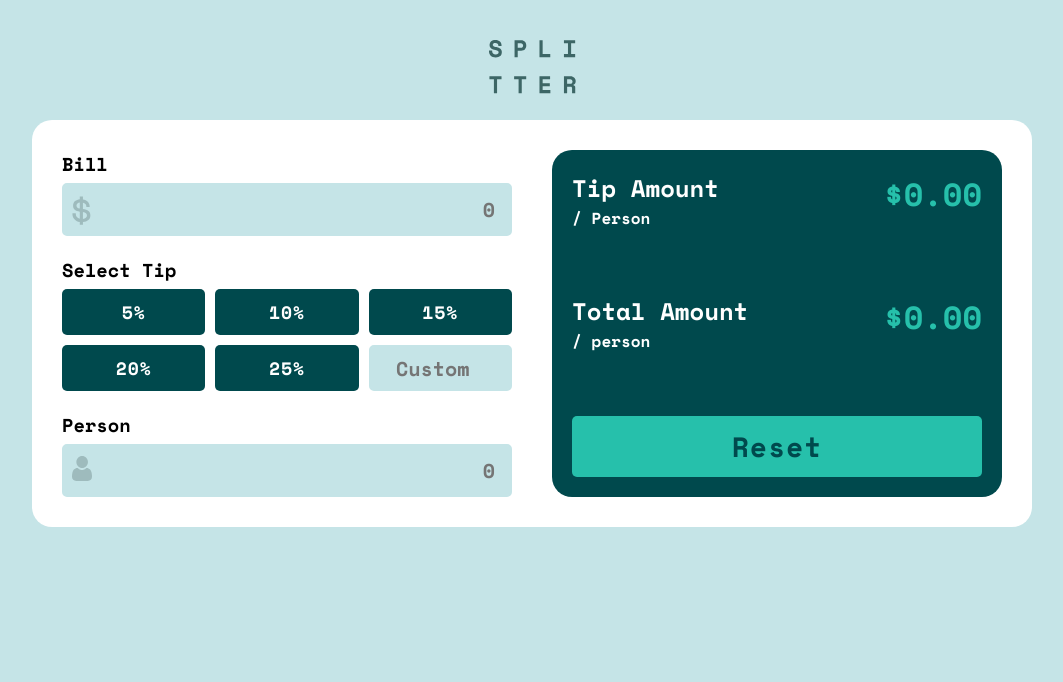
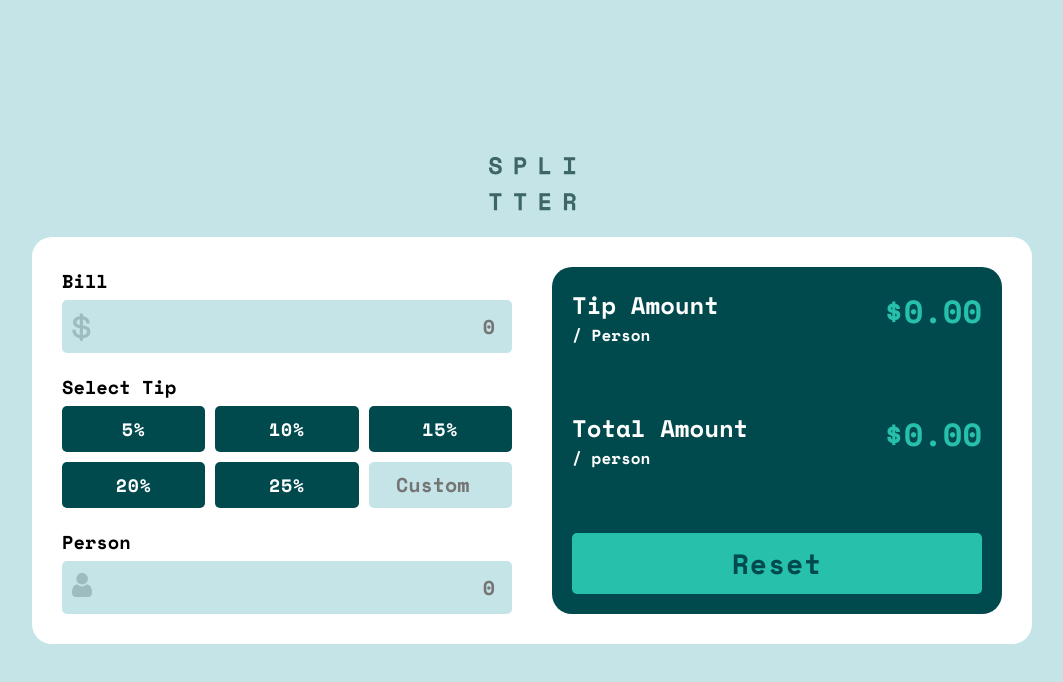
Before and after one commit to muhammadfarooq85/Tip-Calculator-App, a plain HTML site: page index.html in a window 1280 px wide. Shown: the whole page, without its empty margins (108-1171 px from the left). Drawn offline with nearby package versions, Linux system fonts and the light colour scheme.

```diff
--- a/style.css
+++ b/style.css
@@ -33,10 +33,11 @@ body {
   align-items: center;
   gap: 20px;
   padding: 40px;
+  height: 100vh;
 }
 
 .tip-calculator-container {
-  display:grid;
+  display: grid;
   grid-template-columns: 1fr 1fr;
   background-color: var(--white);
   padding: 30px;
@@ -124,7 +125,7 @@ label {
 .tip-creator-container {
   display: flex;
   flex-direction: column;
-  justify-content: space-between  ;
+  justify-content: space-between;
   gap: 20px;
   width: 100% !important;
   height: 100% !important;
@@ -212,7 +213,9 @@ label {
     grid-template-columns: 1fr 1fr;
   }
 
-  .tip-input-label,.bill-input-label,.person-input-label{
+  .tip-input-label,
+  .bill-input-label,
+  .person-input-label {
     flex-direction: column;
     align-items: start;
   }
```
Also changed, not shown: assets/images/home.JPG (added), 1 other file.
